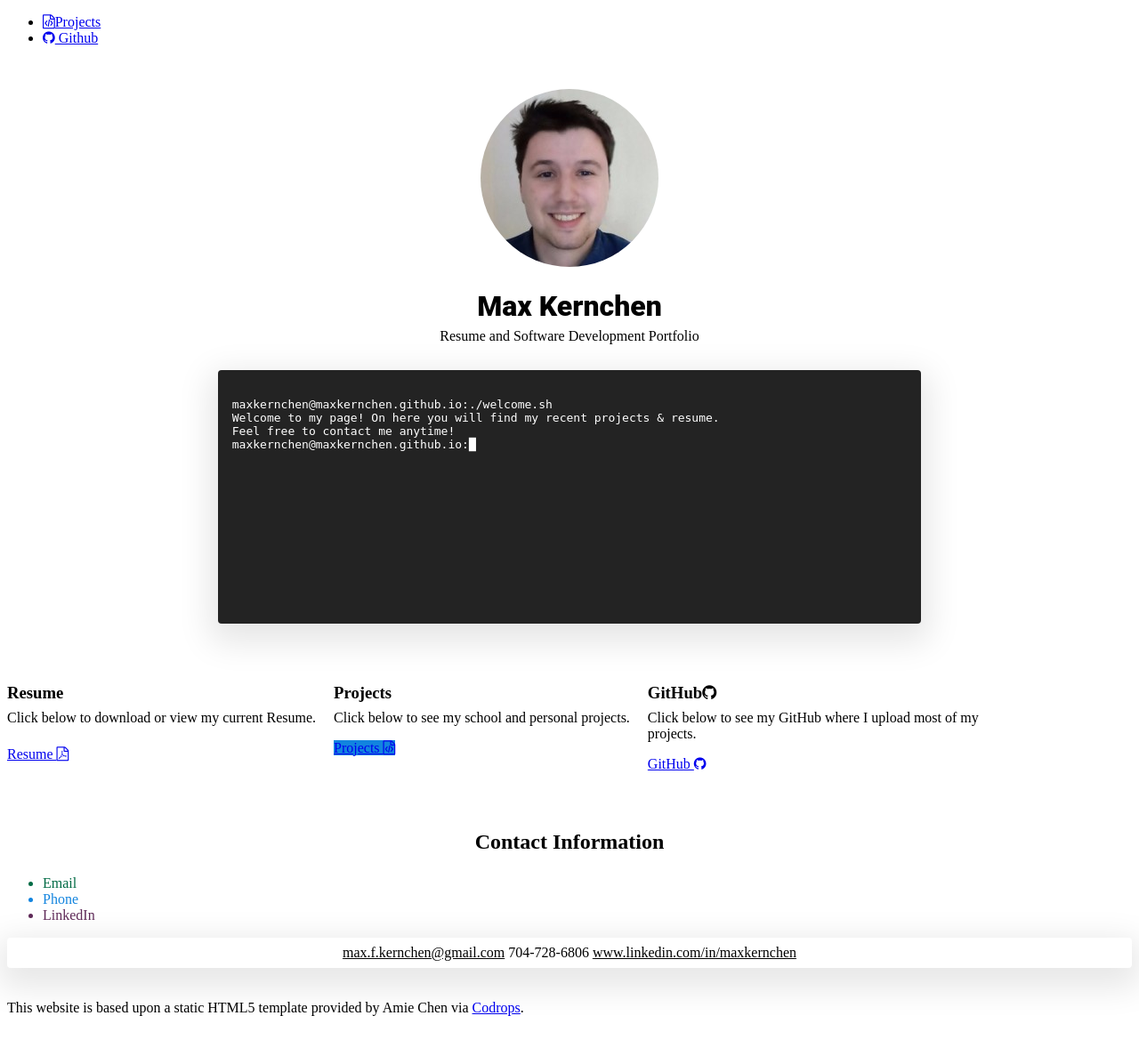
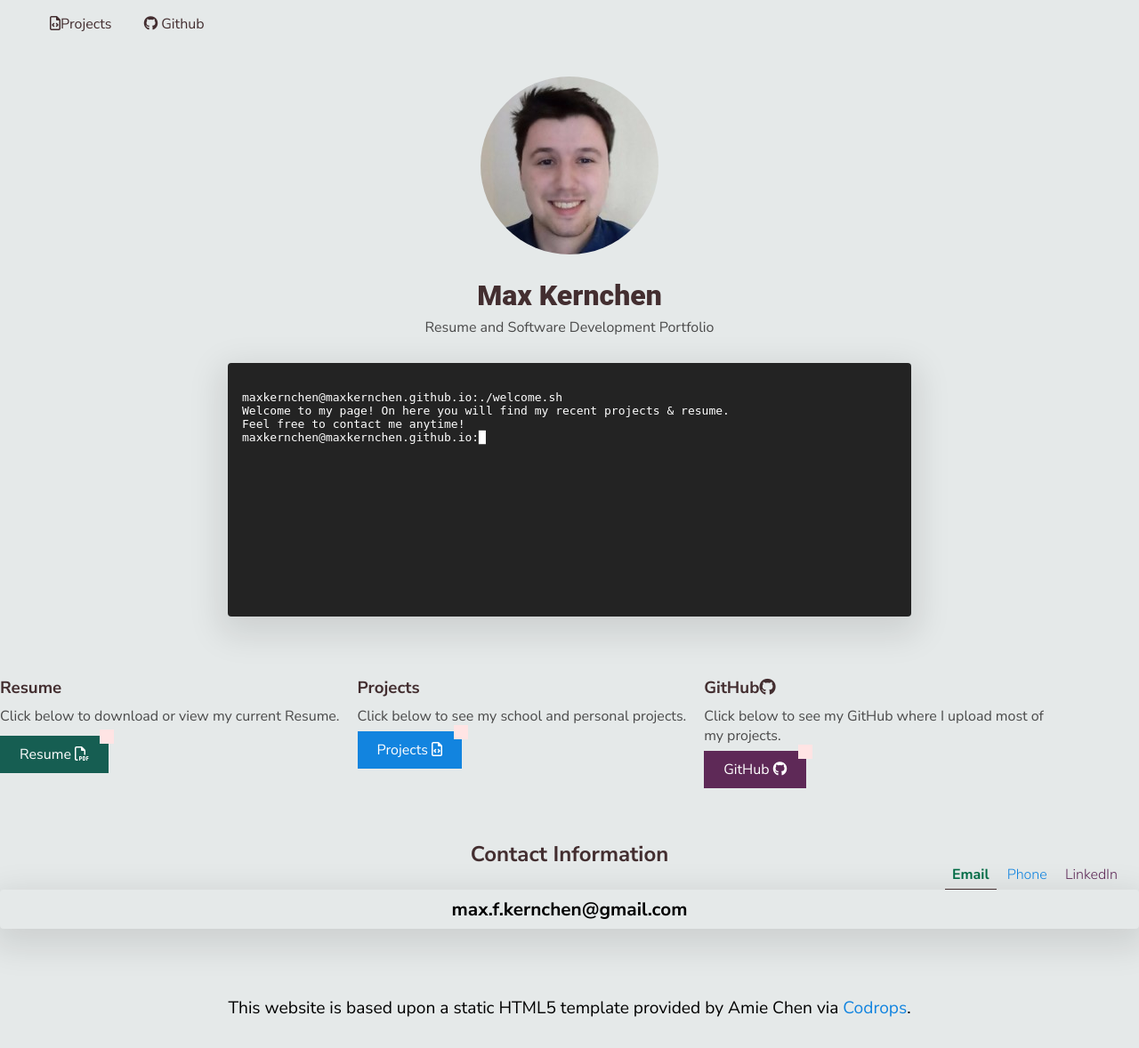
Before and after one commit to maxkernchen/maxkernchen.github.io, a PHP site: page / in a window 1280 px wide. Shown: the whole page at 89% size. Before the commit the page ends 1142 px from the top, so only its background shows below. Run offline with PHP 8.4, Linux system fonts and the light colour scheme; some libraries are stand-ins or nearby versions.

Commit message:
changes to homepage layouts. Removal of previous template CSS

```diff
--- a/index.html
+++ b/index.html
@@ -4,7 +4,8 @@
       <meta charset="utf-8">
       <meta name="description" content="">
       <meta name="viewport" content="width=device-width, initial-scale=1">
-      <link rel="stylesheet" href="https://cdnjs.cloudflare.com/ajax/libs/font-awesome/4.7.0/css/font-awesome.min.css">
+      <script src="https://kit.fontawesome.com/181187a2fc.js" crossorigin="anonymous"></script>
+
       <link href="https://fonts.googleapis.com/css?family=Nunito+Sans:300,400,600,700,800,900" rel="stylesheet">
       <link rel="stylesheet" href="https://cdnjs.cloudflare.com/ajax/libs/highlight.js/9.12.0/styles/railscasts.min.css">
       <link rel="stylesheet" href="styles.css">
@@ -17,7 +18,7 @@
   </head>
   <body>
     <nav>
-      <div></div>
+
       <ul class="menu">
         <div class="menu__item toggle"><span></span></div>
         <li class="menu__item"><a href="projects.html" class="link link--dark"><i class="fa fa-file-code-o" aria-hidden="true"></i>Projects</a></li>
@@ -90,6 +91,6 @@
       target="_blank" class="link link--light">Codrops</a>.</footer>
     <script src="https://cdnjs.cloudflare.com/ajax/libs/highlight.js/9.12.0/highlight.min.js"></script>
     <script>hljs.initHighlightingOnLoad();</script>
-    <script src="scribbler.js"></script>
+    <script src="max.kernchen.github.io.js"></script>
   </body>
 </html>
--- a/projects.html
+++ b/projects.html
@@ -217,6 +217,6 @@
         target="_blank" class="link link--light">Codrops</a>.</footer>
     <script src="https://cdnjs.cloudflare.com/ajax/libs/highlight.js/9.12.0/highlight.min.js"></script>
     <script>hljs.initHighlightingOnLoad();</script>
-    <script src="scribbler.js"></script>
+    <script src="max.kernchen.github.io.js"></script>
   </body>
 </html>
--- a/scribbler-landing.css
+++ b/scribbler-landing.css
@@ -5,9 +5,7 @@
   margin: 1rem 0 0 1rem;
 }
 
-nav {
-  background-color: var(--bg-color);
-}
+
 .link__other{
   color: lightblue;
 }
@@ -21,7 +19,7 @@ nav {
 /* hero section */
 .hero {
   text-align: center;
-  background-color: var(--bg-color);
+  background-color: var(--light-gray-color);
   padding: 2rem 0 10rem 0;
 }
 
--- a/styles.css
+++ b/styles.css
@@ -0,0 +1,380 @@
+/* css variables*/
+:root {
+    --primary-color: #432E30;
+    --primary-color-light: #8E7474;
+    --accent-color: #FE6A6B;
+    --accent-color-light: #FFE4E4;
+    --accent-color-dark: #B94B4C;
+    --white-color: #FAFBFC;
+    --light-gray-color: #e5e9e9;
+    --medium-gray-color: #959DA5;
+    --dark-gray-color: #444D56;
+    --bg-color: #F8F8FA;
+    --code-bg-color: #F0E8E8;
+    --link-color:rgb(18, 132, 223);
+    --common-button-color: rgb(22, 94, 82);
+    --github-button-color:rgb(94, 41, 87);
+  }
+
+  /* normalized */
+  html, body {
+    padding: 0;
+    margin: 0;
+    font-family: 'Nunito Sans', sans-serif;
+    background-color:var(--light-gray-color);
+
+  }
+
+  p {
+    font-weight: 500;
+    color: #4A4A4A;
+  }
+
+  li {
+
+      font-weight: 500;
+      color: #4A4A4A;
+
+  }
+
+  a, a:hover {
+    text-decoration: none;
+    color: var(--primary-color);
+  }
+
+  hr {
+    padding: 1rem 0;
+    border: 0;
+    border-bottom: 1px solid var(--bg-color);
+  }
+
+  * {
+    box-sizing: border-box;
+  }
+
+  /* global components */
+
+  /* typography */
+  .section__title {
+    color: var(--primary-color);
+  }
+
+  /* tabs */
+  .tab__container {
+    position: relative;
+  }
+
+  .tab__container > ul {
+    position: absolute;
+    list-style: none;
+    margin: 0;
+    right: 1rem;
+    top: -2rem;
+    padding-left: 0;
+  }
+
+  .tab__container .code {
+    white-space: normal;
+    padding: 1rem 1.5rem;
+  }
+
+  .tab {
+    display: inline-block;
+    padding: 0.3rem 0.5rem;
+    font-weight: 200;
+    cursor: pointer;
+  }
+
+  .tab.active {
+    border-bottom: 1px solid var(--primary-color);
+    font-weight: 700;
+    display: inline-block;
+  }
+
+  .tab__pane {
+    font-weight: 700;
+    font-size: 1.3rem;
+    color: var(--link-color);
+    display: none;
+  }
+
+  .tab__pane.active {
+    display: block;
+  }
+
+  /* code */
+  .code {
+    border-radius: 3px;
+    font-family: Space Mono, SFMono-Regular, Menlo,Monaco, Consolas, Liberation Mono, Courier New, monospace;
+    background: var(--bg-color);
+    border: 1px solid var(--code-bg-color);
+    color: var(--primary-color-light);
+  }
+
+  .code--block {
+    white-space: pre-line;
+    padding: 0 1.5rem;
+  }
+
+  .code--inline {
+    padding: 3px 6px;
+    font-size: 80%;
+  }
+
+  /* buttons */
+  .button--primary {
+    padding: 10px 22px;
+    background-color: var(--accent-color);
+    color: white;
+    position: relative;
+    text-decoration: none;
+    border: 0;
+    transition: all .3s ease-out;
+  }
+
+  .button--primary:after {
+    position: absolute;
+    content: "";
+    width: 1rem;
+    height: 1rem;
+    background-color: var(--accent-color-light);
+    right: -0.4rem;
+    top: -0.4rem;
+    transition: all 0.3s ease-out;
+  }
+
+  .button--primary:hover {
+    text-shadow: 0px 1px 1px var(--accent-color-dark);
+    color: white;
+    transform: translate3D(0, -3px, 0);
+  }
+
+  .button--primary:hover::after {
+    transform: rotate(90deg);
+  }
+
+  .button--common {
+    padding: 10px 22px;
+    background-color: var(--common-button-color);
+    color: white;
+    position: relative;
+    text-decoration: none;
+    border: 0;
+    transition: all .3s ease-out;
+  }
+
+  .button--common:after {
+    position: absolute;
+    content: "";
+    width: 1rem;
+    height: 1rem;
+    background-color: var(--accent-color-light);
+    right: -0.4rem;
+    top: -0.4rem;
+    transition: all 0.3s ease-out;
+  }
+
+  .button--common:hover {
+    text-shadow: 0px 1px 1px var(--accent-color-dark);
+    color: white;
+    transform: translate3D(0, -3px, 0);
+  }
+
+  .button--common:hover::after {
+    transform: rotate(90deg);
+  }
+
+  .button--github {
+    padding: 10px 22px;
+    background-color: var(--github-button-color);
+    color: white;
+    position: relative;
+    margin-left: 50px;
+    text-decoration: none;
+    border: 0;
+    transition: all .3s ease-out;
+  }
+
+  .button--github:after {
+    position: absolute;
+    content: "";
+    width: 1rem;
+    height: 1rem;
+    background-color: var(--accent-color-light);
+    right: -0.4rem;
+    top: -0.4rem;
+    transition: all 0.3s ease-out;
+  }
+
+  .button--github:hover {
+    text-shadow: 0px 1px 1px var(--accent-color-dark);
+    color: white;
+    transform: translate3D(0, -3px, 0);
+  }
+
+  .button--github:hover::after {
+    transform: rotate(90deg);
+  }
+
+
+  .button--secondary {
+    padding: 10px 22px;
+    border: 2px solid var(--primary-color);
+    transition: all 0.5s ease-out;
+  }
+
+  .button--secondary:hover {
+    border-color: var(--accent-color);
+    color: var(--accent-color);
+  }
+
+  /* links */
+  .link {
+    text-decoration: none;
+    transition: all 0.3s ease-out;
+  }
+
+  .link:hover {
+    color: var(--accent-color);
+  }
+
+  .link--dark {
+    color: var(--primary-color);
+  }
+
+  .link--light {
+    color: var(--link-color);
+  }
+
+  /* menu */
+  nav {
+    display: grid;
+    grid-template-columns: 500px auto;
+    background-color: var(--light-gray-color);
+
+  }
+
+  .menu {
+    margin: 0;
+    text-align: left;
+    overflow: hidden;
+    list-style: none;
+    background-color: var(--light-gray-color);
+  }
+
+  .toggle {
+    display: none;
+    position: relative;
+  }
+
+  .toggle span,
+  .toggle span:before,
+  .toggle span:after {
+    content: '';
+    position: absolute;
+    height: 2px;
+    width: 18px;
+    border-radius: 2px;
+    background: var(--primary-color);
+    display: block;
+    cursor: pointer;
+    transition: all 0.3s ease-in-out;
+    right: 0;
+  }
+
+  .toggle span:before {
+    top: -6px;
+  }
+
+  .toggle span:after {
+    bottom: -6px;
+  }
+
+  .toggle.open span{
+    background-color: transparent;
+  }
+
+  .toggle.open span:before,
+  .toggle.open span:after {
+    top: 0;
+  }
+
+  .toggle.open span:before {
+    transform: rotate(45deg);
+  }
+
+  .toggle.open span:after {
+    transform: rotate(-45deg);
+  }
+
+  .menu__item {
+    padding: 1rem;
+    display: inline-block;
+  }
+
+  .menu__item.toggle {
+    display: none;
+  }
+
+  /* table */
+  table {
+    border-collapse: collapse;
+    width: 100%;
+    transition: color .3s ease-out;
+    margin-bottom: 2rem;
+  }
+
+  table td, table th {
+    border: 1px solid var(--code-bg-color);
+    padding: 0.8rem;
+    font-weight: 300;
+  }
+
+  table th {
+    text-align: left;
+    background-color: white;
+    border-color: white;
+    border-bottom-color: var(--code-bg-color);
+  }
+
+  table td:first-child {
+    background-color: var(--bg-color);
+    font-weight: 600;
+  }
+
+  @media screen and (max-width: 800px) {
+    nav {
+      grid-template-columns: 70px auto;
+    }
+
+    .menu__item{
+      display: none;
+    }
+
+    .menu__item.toggle {
+      display: inline-block;
+    }
+
+    .menu {
+      text-align: left;
+      padding: 0.5rem 1rem;
+    }
+
+    .toggle {
+      display: block;
+    }
+
+    .menu.responsive .menu__item:not(:first-child) {
+      display: block;
+      padding: 0 0 0.5rem 0;
+    }
+  }
+
+
+
+  .footer {
+    text-align: center;
+    padding: 2rem;
+    font-size: 1.2rem;
+    color: black;
+  }
```
Also changed, not shown: max.kernchen.github.io.js (added, +176 -0 lines).
